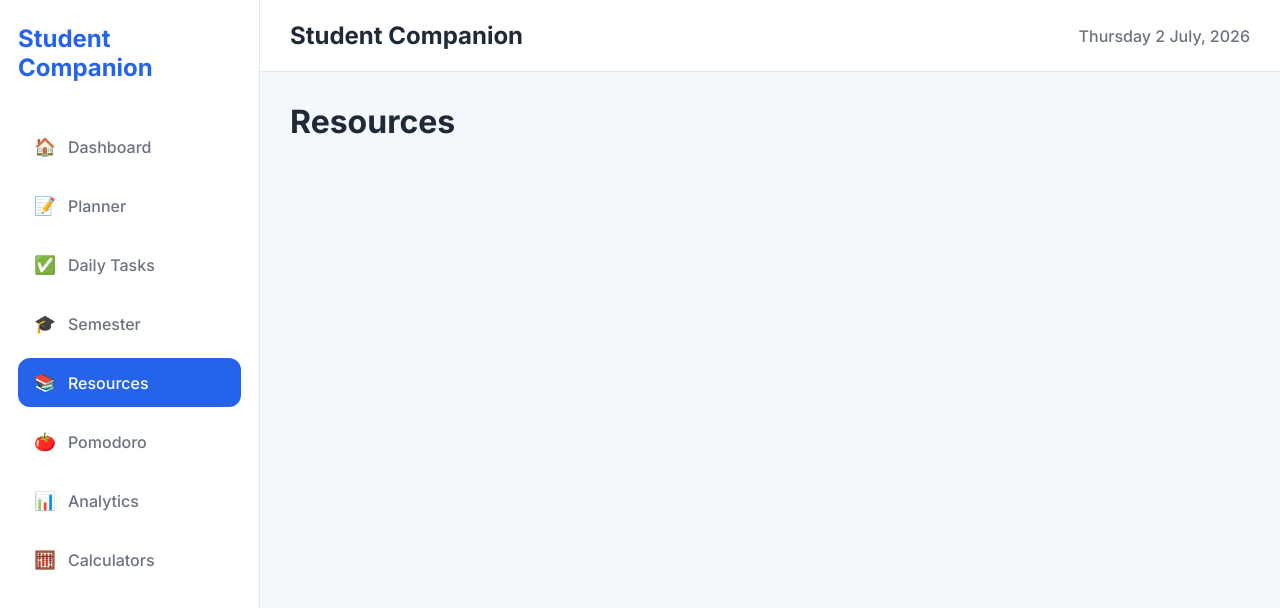
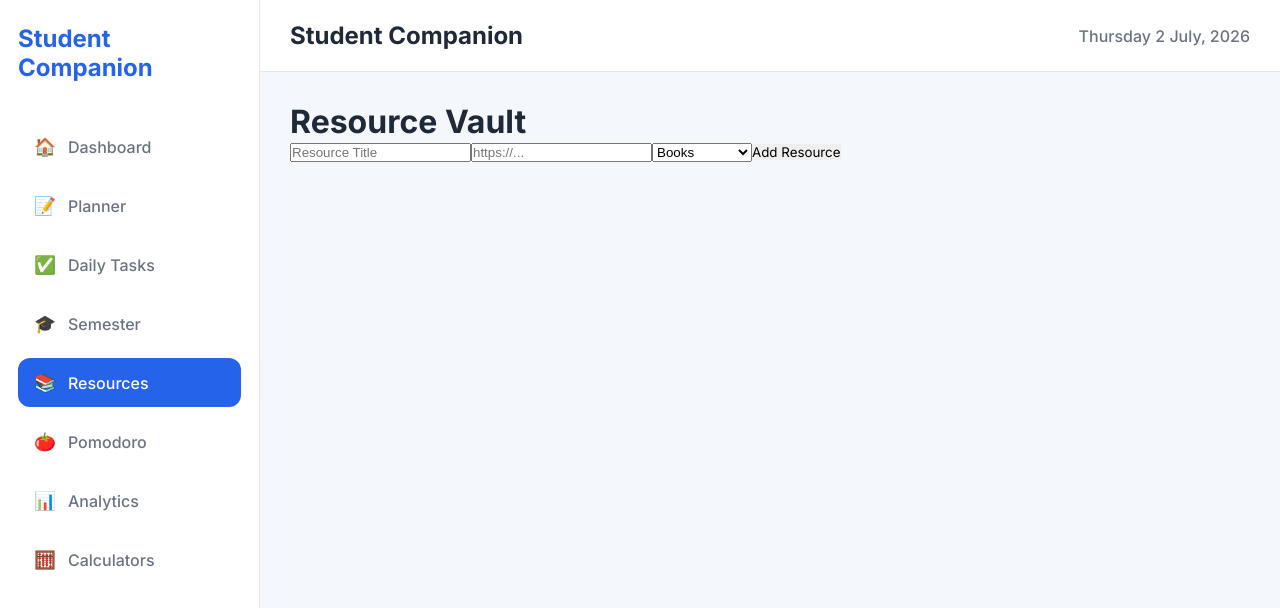
Before and after one commit to Shivansh246/Student-Companion, a React (Vite) app: page /resources in a window 1280 px wide. Shown: the top 608 px of the page. Built offline with nearby package versions, Linux system fonts and the light colour scheme.

Commit message:
add resource vault UI with add and delete functionality

```diff
--- /dev/null
+++ b/src/features/resources/components/ResourceCard.jsx
@@ -0,0 +1,25 @@
+function ResourceCard({ resource, onDelete }) {
+  return (
+    <div className="resource-card">
+      <h3>{resource.title}</h3>
+
+      <p>{resource.category}</p>
+
+      <a
+        href={resource.link}
+        target="_blank"
+        rel="noreferrer"
+      >
+        Open Resource
+      </a>
+
+      <br />
+
+      <button onClick={() => onDelete(resource.id)}>
+        Delete
+      </button>
+    </div>
+  );
+}
+
+export default ResourceCard;
--- /dev/null
+++ b/src/features/resources/components/ResourceForm.jsx
@@ -0,0 +1,56 @@
+import { useState } from "react";
+import { RESOURCE_CATEGORIES } from "../constants";
+
+function ResourceForm({ onAdd }) {
+  const [title, setTitle] = useState("");
+  const [link, setLink] = useState("");
+  const [category, setCategory] = useState("Books");
+
+  function handleSubmit(e) {
+    e.preventDefault();
+
+    if (!title.trim() || !link.trim()) return;
+
+    onAdd({
+      id: Date.now(),
+      title,
+      link,
+      category,
+    });
+
+    setTitle("");
+    setLink("");
+    setCategory("Books");
+  }
+
+  return (
+    <form onSubmit={handleSubmit}>
+      <input
+        type="text"
+        placeholder="Resource Title"
+        value={title}
+        onChange={(e) => setTitle(e.target.value)}
+      />
+
+      <input
+        type="url"
+        placeholder="https://..."
+        value={link}
+        onChange={(e) => setLink(e.target.value)}
+      />
+
+      <select
+        value={category}
+        onChange={(e) => setCategory(e.target.value)}
+      >
+        {RESOURCE_CATEGORIES.map((item) => (
+          <option key={item}>{item}</option>
+        ))}
+      </select>
+
+      <button type="submit">Add Resource</button>
+    </form>
+  );
+}
+
+export default ResourceForm;
--- a/src/pages/Resources.jsx
+++ b/src/pages/Resources.jsx
@@ -1,5 +1,35 @@
+import { useState } from "react";
+import ResourceForm from "../features/resources/components/ResourceForm";
+import ResourceCard from "../features/resources/components/ResourceCard";
+
 function Resources() {
-  return <h1>Resources</h1>;
+  const [resources, setResources] = useState([]);
+
+  function addResource(resource) {
+    setResources((prev) => [...prev, resource]);
+  }
+
+  function deleteResource(id) {
+    setResources((prev) =>
+      prev.filter((item) => item.id !== id)
+    );
+  }
+
+  return (
+    <div>
+      <h1>Resource Vault</h1>
+
+      <ResourceForm onAdd={addResource} />
+
+      {resources.map((resource) => (
+        <ResourceCard
+          key={resource.id}
+          resource={resource}
+          onDelete={deleteResource}
+        />
+      ))}
+    </div>
+  );
 }
 
 export default Resources;
```
